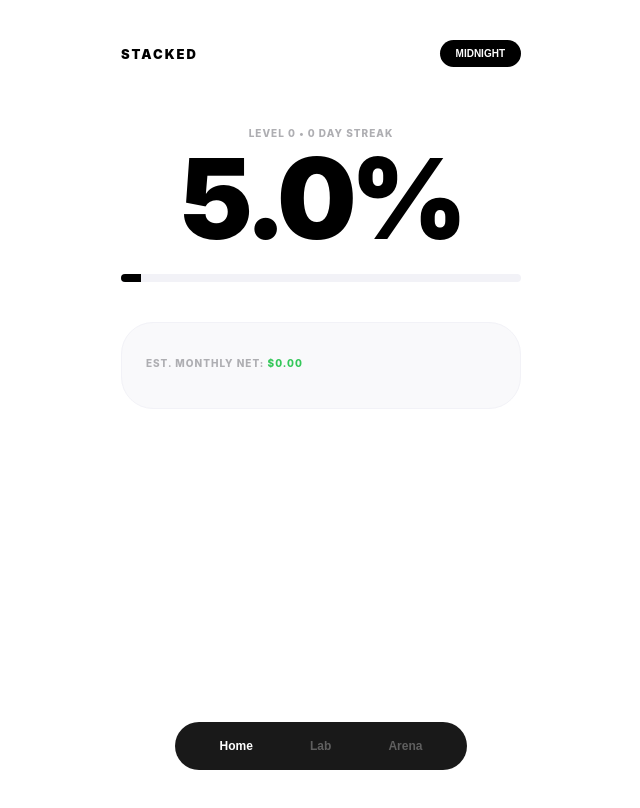
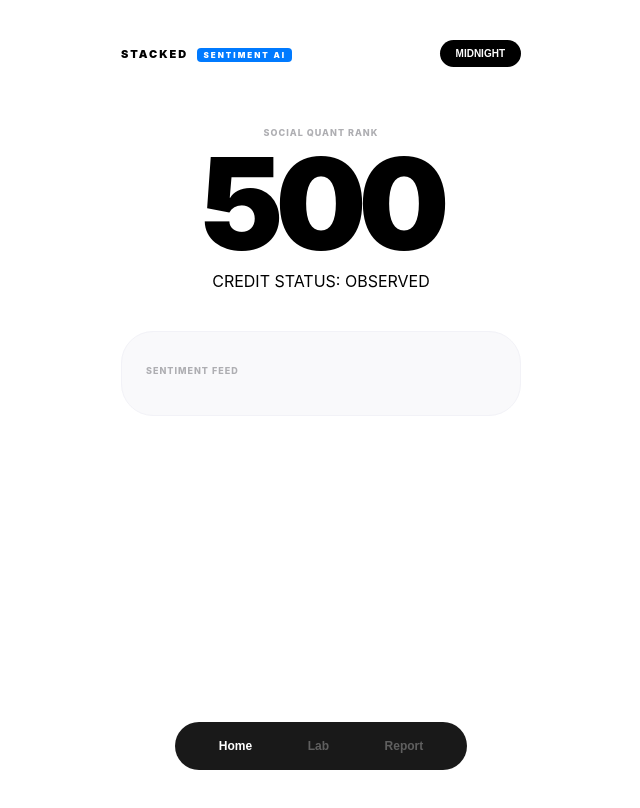
Before and after one commit to dhruvi-d/vitejs-vite-u25gxrsm, a React (Vite) app: page / in a window 1280 px wide. Shown: the top 808 px of the page, without its empty margins (319-959 px from the left). Built offline with nearby package versions, Linux system fonts and the light colour scheme.

Commit message:
03/26 v.5

```diff
--- a/src/App.jsx
+++ b/src/App.jsx
@@ -4,6 +4,7 @@ export default function App() {
   const [activeTab, setActiveTab] = useState('home');
   const [isDarkMode, setIsDarkMode] = useState(false);
 
+  // --- CORE DATA ---
   const [stack, setStack] = useState(() => JSON.parse(localStorage.getItem('stack')) || 5000);
   const [goal, setGoal] = useState(() => JSON.parse(localStorage.getItem('goal')) || 100000);
   const [history, setHistory] = useState(() => JSON.parse(localStorage.getItem('history')) || []);
@@ -18,30 +19,50 @@ export default function App() {
     localStorage.setItem('streak', JSON.stringify(streak));
   }, [stack, goal, history, recurring, streak]);
 
-  // --- FREQUENCY MATH ---
-  const getMonthlyVal = (amt, term) => {
-    const val = Number(amt);
-    if (term === 'daily') return val * 30.42;
-    if (term === 'weekly') return val * 4.33;
-    if (term === 'yearly') return val / 12;
-    return val; // default monthly
-  };
-
-  const monthlyIncome = recurring.filter(r => r.type === 'income').reduce((acc, curr) => acc + getMonthlyVal(curr.amount, curr.term), 0);
-  const monthlyBurn = recurring.filter(r => r.type === 'burn').reduce((acc, curr) => acc + getMonthlyVal(curr.amount, curr.term), 0);
-  const netAutopilot = (monthlyIncome - monthlyBurn).toFixed(2);
+  // --- SOCIAL QUANT & SENTIMENT LOGIC ---
+  const totalSpend = Math.abs(history.filter(i => i.amount < 0).reduce((acc, curr) => acc + curr.amount, 0));
+  const totalIncome = history.filter(i => i.amount > 0).reduce((acc, curr) => acc + curr.amount, 0);
+  const regretItems = history.filter(i => i.sentiment === 'regret').length;
+  const socialCredit = Math.max(0, 500 + (streak * 10) - (regretItems * 50));
 
   const progress = Math.min(((stack / goal) * 100), 100).toFixed(1);
-  const level = Math.floor(progress / 10);
   const currentStyles = isDarkMode ? darkTheme : lightTheme;
 
-  const logTransaction = (label, amount, type) => {
+  const logTransaction = (label, amount, type, sentiment = 'neutral') => {
     if(!label || !amount) return;
     const finalAmt = type === 'income' ? Math.abs(Number(amount)) : -Math.abs(Number(amount));
-    setHistory([{ label, amount: finalAmt, id: Date.now() }, ...history]);
+    setHistory([{ label, amount: finalAmt, sentiment, id: Date.now() }, ...history]);
     setStack(prev => prev + finalAmt);
     if (type === 'income') setStreak(s => s + 1);
   };
+
+  // --- UI COMPONENTS ---
+  const HomePage = () => (
+    <div style={styles.page}>
+      <header style={styles.header}>
+        <div style={{...styles.logo, color: currentStyles.text}}>STACKED <span style={styles.aiTag}>SENTIMENT AI</span></div>
+        <button onClick={() => setIsDarkMode(!isDarkMode)} style={styles.themeBtn}>{isDarkMode ? 'SNOW' : 'MIDNIGHT'}</button>
+      </header>
+
+      <section style={styles.hero}>
+        <p style={styles.label}>SOCIAL QUANT RANK</p>
+        <h1 style={{...styles.bigNum, color: currentStyles.text}}>{socialCredit}</h1>
+        <p style={{...styles.streakText, color: currentStyles.text}}>CREDIT STATUS: {socialCredit > 600 ? 'ELITE' : 'OBSERVED'}</p>
+      </section>
+
+      <div style={{...styles.vibeCard, background: currentStyles.card, borderColor: currentStyles.border}}>
+         <p style={styles.label}>SENTIMENT FEED</p>
+         {history.map(item => (
+           <div key={item.id} style={{...styles.row, color: currentStyles.text, borderBottomColor: currentStyles.border}}>
+             <span>{item.label} {item.sentiment === 'regret' ? '💀' : '🔥'}</span>
+             <span style={{color: item.amount > 0 ? '#34C759' : '#FF3B30', fontWeight: '800'}}>
+                {item.amount > 0 ? '+' : '-'}${Math.abs(item.amount)}
+             </span>
+           </div>
+         ))}
+      </div>
+    </div>
+  );
 
   const LabPage = () => {
     const [name, setName] = useState('');
@@ -50,84 +71,33 @@ export default function App() {
       <div style={styles.page}>
         <h2 style={{...styles.pageTitle, color: currentStyles.text}}>The Lab</h2>
         <div style={{...styles.vibeCard, background: currentStyles.card, borderColor: currentStyles.border}}>
-          <p style={styles.label}>QUICK LOG</p>
-          <input placeholder="Item name..." value={name} onChange={e => setName(setName(e.target.value))} style={{...styles.labInput, color: currentStyles.text}} />
+          <p style={styles.label}>NEW ENTRY</p>
+          <input placeholder="Transaction Name" value={name} onChange={e => setName(e.target.value)} style={{...styles.labInput, color: currentStyles.text}} />
           <input type="number" placeholder="0.00" value={val} onChange={e => setVal(e.target.value)} style={{...styles.labInput, color: currentStyles.text}} />
+
+          <p style={{...styles.label, marginTop: '20px'}}>VIBE CHECK (SENTIMENT)</p>
           <div style={styles.grid}>
-            <button onClick={() => {logTransaction(name, val, 'income'); setName(''); setVal('')}} style={{...styles.mainBtn, background: '#000', color: '#FFF'}}>+ INCOME</button>
-            <button onClick={() => {logTransaction(name, val, 'burn'); setName(''); setVal('')}} style={{...styles.mainBtn, background: '#F2F2F7', color: '#000'}}>- SPEND</button>
+            <button onClick={() => {logTransaction(name, val, 'income', 'hype'); setName(''); setVal('')}} style={{...styles.mainBtn, background: '#34C759'}}>HYPE (INCOME)</button>
+            <button onClick={() => {logTransaction(name, val, 'burn', 'regret'); setName(''); setVal('')}} style={{...styles.mainBtn, background: '#FF3B30'}}>REGRET (SPEND)</button>
           </div>
-        </div>
-
-        <div style={{...styles.vibeCard, background: currentStyles.card, borderColor: currentStyles.border}}>
-          <p style={styles.label}>RECURRING FLOWS</p>
-          {recurring.map(r => (
-            <div key={r.id} style={{...styles.row, color: currentStyles.text, borderBottomColor: currentStyles.border}}>
-              <div style={{display: 'flex', flexDirection: 'column'}}>
-                <span>{r.label}</span>
-                <span style={{fontSize: '9px', opacity: 0.5}}>{r.term.toUpperCase()}</span>
-              </div>
-              <div style={{display: 'flex', gap: '12px', alignItems: 'center'}}>
-                <span style={{color: r.type === 'income' ? '#34C759' : '#FF3B30'}}>${r.amount}</span>
-                <button onClick={() => setRecurring(recurring.filter(f => f.id !== r.id))} style={styles.deleteCircleSmall}>×</button>
-              </div>
-            </div>
-          ))}
-          <button onClick={() => {
-            const l = prompt("Name (e.g. Allowance, Gym)");
-            const a = prompt("Amount ($)");
-            const t = prompt("Frequency? (daily, weekly, monthly, yearly)").toLowerCase();
-            const type = confirm("Is this Income?") ? 'income' : 'burn';
-            if(l && a && ['daily','weekly','monthly','yearly'].includes(t)) {
-                setRecurring([...recurring, {label: l, amount: a, term: t, type, id: Date.now()}]);
-            } else { alert("Invalid entry. Try again."); }
-          }} style={styles.addBtn}>+ NEW RECURRING</button>
         </div>
       </div>
     );
   };
 
-  // --- REST OF UI (HOME/ARENA) STAYS THE SAME ---
-  const HomePage = () => (
-    <div style={styles.page}>
-      <header style={styles.header}>
-        <div style={{...styles.logo, color: currentStyles.text}}>STACKED</div>
-        <button onClick={() => setIsDarkMode(!isDarkMode)} style={styles.themeBtn}>{isDarkMode ? 'SNOW' : 'MIDNIGHT'}</button>
-      </header>
-      <section style={styles.hero}>
-        <p style={styles.label}>LEVEL {level} • {streak} DAY STREAK</p>
-        <h1 style={{...styles.bigNum, color: currentStyles.text}}>{progress}%</h1>
-        <div style={{...styles.track, background: currentStyles.track}}>
-          <div style={{...styles.fill, width: `${progress}%`, background: currentStyles.text}}></div>
-        </div>
-      </section>
-      <div style={{...styles.vibeCard, background: currentStyles.card, borderColor: currentStyles.border}}>
-         <p style={styles.label}>EST. MONTHLY NET: <span style={{color: netAutopilot >= 0 ? '#34C759' : '#FF3B30'}}>${netAutopilot}</span></p>
-         {history.map(item => (
-           <div key={item.id} style={{...styles.row, color: currentStyles.text, borderBottomColor: currentStyles.border}}>
-             <span>{item.label}</span>
-             <div style={{display: 'flex', alignItems: 'center', gap: '12px'}}>
-                <span style={{color: item.amount > 0 ? '#34C759' : '#FF3B30', fontWeight: '800'}}>
-                    {item.amount > 0 ? '+' : '-'}${Math.abs(item.amount)}
-                </span>
-                <button onClick={() => {setHistory(history.filter(i => i.id !== item.id)); setStack(s => s - item.amount)}} style={styles.deleteCircleSmall}>×</button>
-             </div>
-           </div>
-         ))}
-      </div>
-    </div>
-  );
-
   const ArenaPage = () => (
     <div style={styles.page}>
-      <h2 style={{...styles.pageTitle, color: currentStyles.text}}>The Arena</h2>
-      <div style={{...styles.shareCard, background: isDarkMode ? '#1C1C1E' : '#000', border: isDarkMode ? '1px solid #333' : 'none'}}>
-        <p style={styles.miniLabel}>OFFICIAL STATUS CARD</p>
-        <div style={styles.flexBetween}>
-          <div><h3 style={{fontSize: '32px', margin: 0}}>LEVEL {level}</h3><p style={{fontSize: '14px', fontWeight: '700'}}>{netAutopilot >= 0 ? 'W FLOW' : 'L RATIO'}</p></div>
-          <div style={styles.shareCircle}>{progress}%</div>
-        </div>
+      <h2 style={{...styles.pageTitle, color: currentStyles.text}}>Sustainability Report</h2>
+      <div style={{...styles.vibeCard, background: '#000', color: '#FFF', borderRadius: '24px'}}>
+        <p style={styles.miniLabel}>FINANCIAL HEALTH INDEX</p>
+        <div style={styles.row}><span>Liquidity (Stack)</span><span>${stack}</span></div>
+        <div style={styles.row}><span>Burn Rate (Total Spend)</span><span>-${totalSpend}</span></div>
+        <div style={styles.row}><span>Sentiment Efficiency</span><span>{((history.length - regretItems) / history.length * 100 || 0).toFixed(0)}%</span></div>
+        <p style={{fontSize: '11px', marginTop: '20px', opacity: 0.7, fontStyle: 'italic'}}>
+          "User exhibits high psychological resilience but shows vulnerability in 'Regret-Spending' cycles."
+        </p>
       </div>
+      <button style={{...styles.mainBtn, background: currentStyles.text, color: currentStyles.bg, marginTop: '20px'}}>CHALLENGE FRIENDS</button>
     </div>
   );
 
@@ -139,38 +109,35 @@ export default function App() {
       <nav style={styles.nav}>
         <button onClick={() => setActiveTab('home')} style={{...styles.navBtn, opacity: activeTab === 'home' ? 1 : 0.3}}>Home</button>
         <button onClick={() => setActiveTab('lab')} style={{...styles.navBtn, opacity: activeTab === 'lab' ? 1 : 0.3}}>Lab</button>
-        <button onClick={() => setActiveTab('arena')} style={{...styles.navBtn, opacity: activeTab === 'arena' ? 1 : 0.3}}>Arena</button>
+        <button onClick={() => setActiveTab('arena')} style={{...styles.navBtn, opacity: activeTab === 'arena' ? 1 : 0.3}}>Report</button>
       </nav>
     </div>
   );
 }
 
-// --- STYLES REMAIN SAME AS PREVIOUS ---
-const lightTheme = { bg: '#FFFFFF', text: '#000000', card: '#F9F9FB', border: '#F2F2F7', track: '#F2F2F7' };
-const darkTheme = { bg: '#000000', text: '#FFFFFF', card: '#1C1C1E', border: '#2C2C2E', track: '#2C2C2E' };
+// --- STYLING ---
+const lightTheme = { bg: '#FFFFFF', text: '#000', card: '#F9F9FB', border: '#F2F2F7', track: '#F2F2F7' };
+const darkTheme = { bg: '#000', text: '#FFF', card: '#1C1C1E', border: '#2C2C2E', track: '#2C2C2E' };
+
 const styles = {
   container: { minHeight: '100vh', fontFamily: '-apple-system, sans-serif', padding: '0 24px', paddingBottom: '120px', transition: 'all 0.3s ease' },
   page: { maxWidth: '400px', margin: '0 auto', paddingTop: '40px' },
   header: { display: 'flex', justifyContent: 'space-between', alignItems: 'center', marginBottom: '60px' },
-  logo: { fontWeight: '900', fontSize: '13px', letterSpacing: '2px' },
-  themeBtn: { background: '#000', color: '#FFF', border: 'none', padding: '8px 16px', borderRadius: '20px', fontSize: '10px', fontWeight: '800', cursor: 'pointer' },
+  logo: { fontWeight: '900', fontSize: '11px', letterSpacing: '2px' },
+  aiTag: { background: '#007AFF', color: '#FFF', padding: '2px 6px', borderRadius: '4px', fontSize: '8px', marginLeft: '5px' },
+  themeBtn: { background: '#000', color: '#FFF', border: 'none', padding: '8px 16px', borderRadius: '20px', fontSize: '10px', fontWeight: '800' },
   hero: { textAlign: 'center', marginBottom: '40px' },
-  bigNum: { fontSize: '7rem', fontWeight: '900', letterSpacing: '-6px', lineHeight: '0.8', margin: 0 },
-  label: { fontSize: '10px', fontWeight: '800', color: '#AEAEB2', letterSpacing: '1px', marginBottom: '15px' },
-  track: { width: '100%', height: '8px', borderRadius: '10px', marginTop: '30px', overflow: 'hidden' },
-  fill: { height: '100%', transition: 'width 1s cubic-bezier(0.4, 0, 0.2, 1)' },
+  bigNum: { fontSize: '8rem', fontWeight: '900', letterSpacing: '-8px', lineHeight: '0.8', margin: 0 },
+  label: { fontSize: '9px', fontWeight: '800', color: '#AEAEB2', letterSpacing: '1px', marginBottom: '15px' },
+  track: { width: '100%', height: '6px', borderRadius: '10px', marginTop: '30px', overflow: 'hidden' },
+  fill: { height: '100%', transition: 'width 1s ease' },
   vibeCard: { padding: '24px', borderRadius: '32px', border: '1px solid', marginBottom: '20px' },
-  flexBetween: { display: 'flex', justifyContent: 'space-between', alignItems: 'center' },
-  row: { display: 'flex', justifyContent: 'space-between', alignItems: 'center', padding: '16px 0', borderBottom: '1px solid', fontSize: '14px', fontWeight: '600' },
+  row: { display: 'flex', justifyContent: 'space-between', padding: '16px 0', borderBottom: '1px solid #333', fontSize: '13px', fontWeight: '600' },
   pageTitle: { fontSize: '32px', fontWeight: '900', letterSpacing: '-1px', marginBottom: '30px' },
-  labInput: { width: '100%', background: 'transparent', border: 'none', borderBottom: '1px solid #333', marginBottom: '25px', padding: '10px 0', fontSize: '16px', fontWeight: '600', outline: 'none' },
+  labInput: { width: '100%', background: 'transparent', border: 'none', borderBottom: '1px solid #333', marginBottom: '20px', padding: '10px 0', fontSize: '16px', fontWeight: '600', outline: 'none' },
   grid: { display: 'grid', gridTemplateColumns: '1fr 1fr', gap: '10px' },
-  mainBtn: { border: 'none', padding: '20px', borderRadius: '22px', fontWeight: '800', cursor: 'pointer' },
-  addBtn: { width: '100%', marginTop: '10px', background: 'transparent', border: '1px dashed #AEAEB2', color: '#AEAEB2', padding: '14px', borderRadius: '18px', fontWeight: '700', cursor: 'pointer' },
-  deleteCircleSmall: { width: '20px', height: '20px', borderRadius: '50%', background: '#F2F2F7', color: '#8E8E93', border: 'none', fontWeight: '900', cursor: 'pointer', display: 'flex', alignItems: 'center', justifyContent: 'center', fontSize: '12px' },
+  mainBtn: { border: 'none', padding: '18px', borderRadius: '20px', fontWeight: '800', cursor: 'pointer', fontSize: '12px' },
   nav: { position: 'fixed', bottom: '30px', left: '50%', transform: 'translateX(-50%)', width: '260px', background: 'rgba(0,0,0,0.9)', backdropFilter: 'blur(15px)', borderRadius: '40px', display: 'flex', justifyContent: 'space-around', padding: '16px' },
-  navBtn: { background: 'none', border: 'none', color: '#FFF', fontWeight: '700', fontSize: '12px', cursor: 'pointer' },
-  shareCard: { color: '#FFF', padding: '40px 30px', borderRadius: '32px' },
-  shareCircle: { width: '80px', height: '80px', borderRadius: '50%', border: '4px solid #FFF', display: 'flex', alignItems: 'center', justifyContent: 'center', fontSize: '20px', fontWeight: '900' },
-  miniLabel: { fontSize: '9px', fontWeight: '800', opacity: 0.5, marginBottom: '5px' }
+  navBtn: { background: 'none', border: 'none', color: '#FFF', fontWeight: '700', fontSize: '12px' },
+  miniLabel: { fontSize: '9px', fontWeight: '800', opacity: 0.5, marginBottom: '10px' }
 };
```
